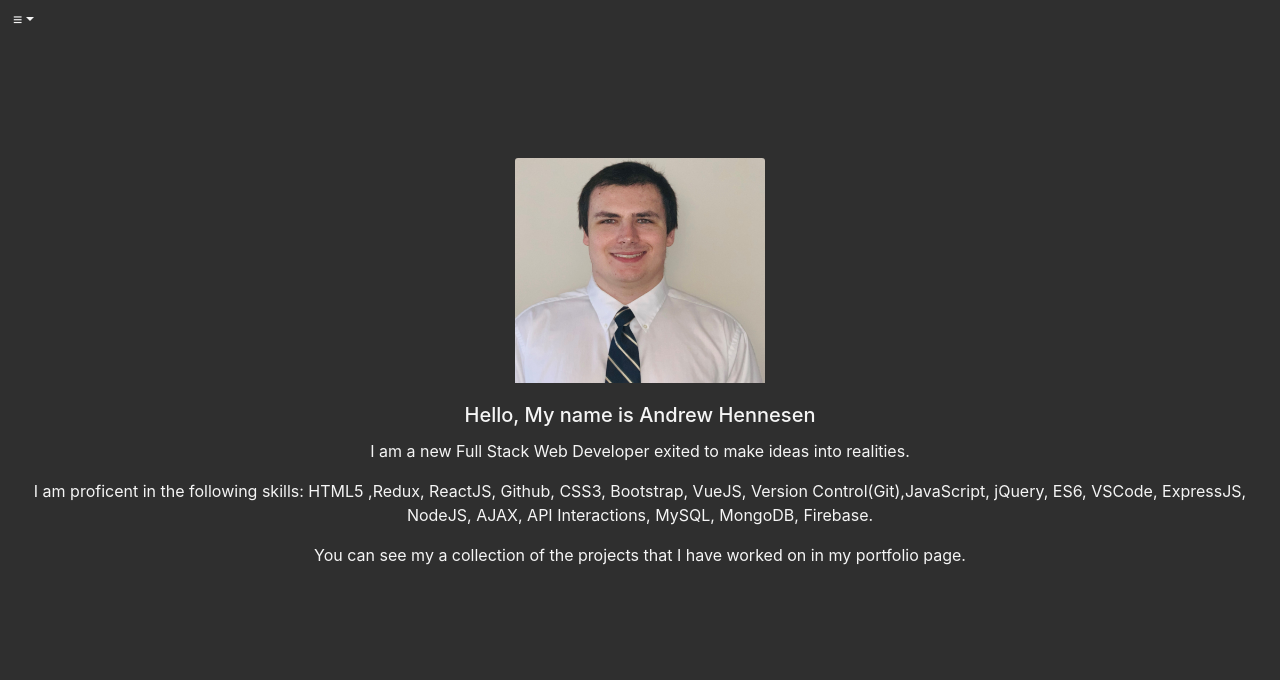
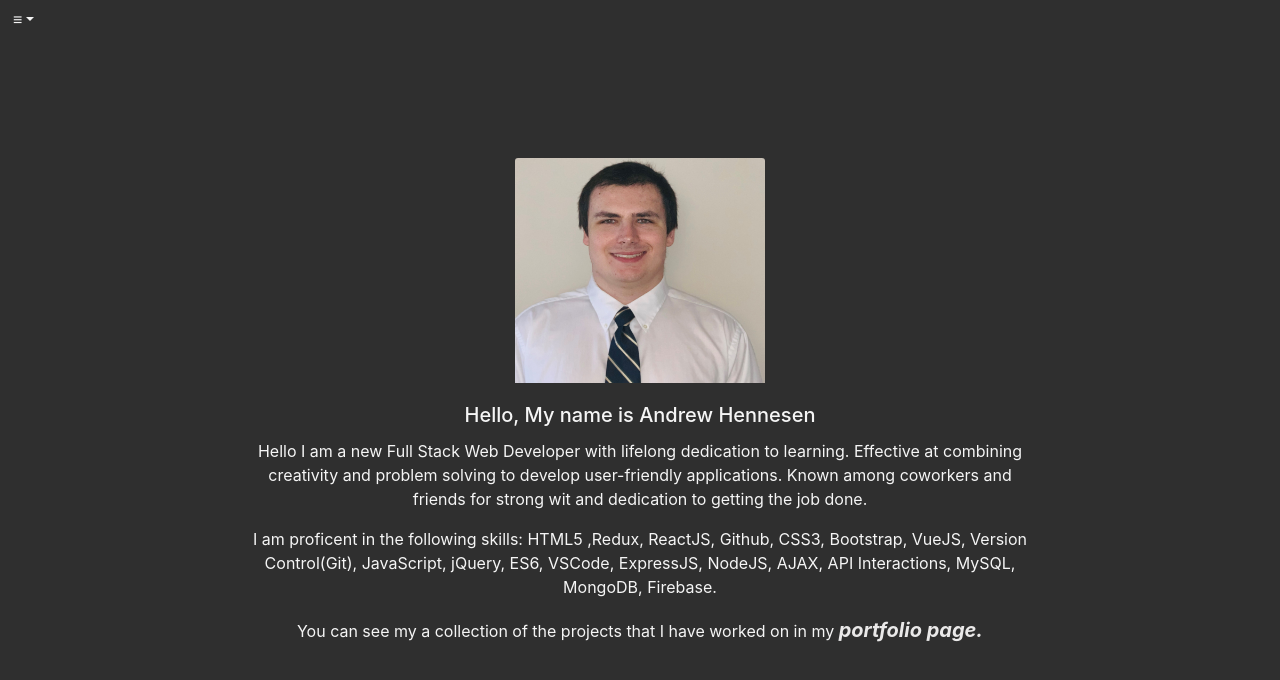
Before and after one commit to AHennesen/Portfolio-2, a React (Create React App) app: page / in a window 1280 px wide. Shown: the top 680 px of the page. Built offline with nearby package versions, Linux system fonts and the light colour scheme.

Commit message:
added tech skills and url link to portfolio in text

```diff
--- a/src/components/CardPic/index.js
+++ b/src/components/CardPic/index.js
@@ -1,5 +1,6 @@
 import React, { Component } from "react";
 import { Card } from 'react-bootstrap';
+import { ButtonGroup} from 'react-bootstrap';
 import './style.css';
 import  Image from './me.jpg';
 
@@ -12,16 +13,17 @@ class CardPic extends Component {
   <Card.Body>
     <Card.Title>Hello, My name is Andrew Hennesen</Card.Title>
     <Card.Text>
-      I am a new Full Stack Web Developer exited to make ideas into realities.
+      Hello I am a new Full Stack Web Developer with lifelong dedication to learning. Effective at combining creativity and problem solving to develop user-friendly applications. Known among coworkers and friends for strong wit and dedication to getting the job done.
     </Card.Text>
     <Card.Text>
-      I am proficent in the following skills: HTML5 ,Redux, ReactJS, Github, CSS3, Bootstrap, VueJS, Version Control(Git),JavaScript, jQuery, ES6, VSCode, ExpressJS, NodeJS, AJAX, API Interactions, MySQL, MongoDB, Firebase.
+      I am proficent in the following skills: HTML5 ,Redux, ReactJS, Github, CSS3, Bootstrap, VueJS, Version Control(Git), JavaScript, jQuery, ES6, VSCode, ExpressJS, NodeJS, AJAX, API Interactions, MySQL, MongoDB, Firebase.
     </Card.Text>
     <Card.Text>
-      You can see my a collection of the projects that I have worked on in my portfolio page.
+      You can see my a collection of the projects that I have worked on in my <a href = 'http://localhost:3000/Portfolio-2/Portfolio' class = 'fancy'>portfolio page.</a>
     </Card.Text>
   </Card.Body>
 </Card>
+
         )
     }};
 
--- a/src/components/CardPic/style.css
+++ b/src/components/CardPic/style.css
@@ -14,6 +14,17 @@
     color: whitesmoke;
     background-color: transparent;
     border: transparent;
-    width: 100%;
+    width: 65%;
     position: relative;
 };
+
+a.fancy{
+    color: red;
+}
+
+a {
+    color: #EAE9E9;
+    font-style: italic;
+    font-size: 20px;
+    font-weight: bold;
+}
--- a/src/components/SideCardPic/index.js
+++ b/src/components/SideCardPic/index.js
@@ -37,7 +37,8 @@ class Portfolio extends Component {
 				<h4 class="mt-60">Know Your Art</h4>
 				<p>Know Your Art is a react based memory game that revolves around famous art. The user must click eact painting only once per round. Once all the paintings have been clicked the user wins.</p>
                 <p>This project was made useing: HTML5, CSS3, React, Axios, and Bootstrap. </p>
-				<a href="https://ahennesen.github.io/ReactClickGame/" class="btn btn-default" target="_blank" rel = 'noopener noreferrer'>Give it a try</a>
+				<a href="https://ahennesen.github.io/ReactClickGame/" class="btn btn-default" target="_blank" rel = 'noopener noreferrer'>Give it a try </a>
+				<a href="https://github.com/AHennesen/ReactClickGame" class="btn btn-default" target="_blank" rel = 'noopener noreferrer'>Or visit the repository</a>
 			</div>
 			<div class="col-sm-6">
 				<Image src= {artGif} width="90%" rounded/>
@@ -53,7 +54,8 @@ class Portfolio extends Component {
                 <h4 class = 'mt-60'>Hacker News Scrapper</h4>
                 <p>A website that searches for the top stories from news.ycombinator and brings them up in a list.  Users can then comment on and save articles they would like to look at again later.</p>
                 <p>This project was made useing: HTML5, CSS3, AJAX, Axios, and Cheerio. </p>
-                <a href = 'https://cryptic-oasis-79349.herokuapp.com/' class = 'btn btn-default' target = '_blank' rel = 'noopener noreferrer'>Visit the website</a>
+                <a href = 'https://cryptic-oasis-79349.herokuapp.com/' class = 'btn btn-default' target = '_blank' rel = 'noopener noreferrer'>Visit the website </a>
+                <a href = 'https://github.com/AHennesen/moongoseHackerNews' class = 'btn btn-default' target = '_blank' rel = 'noopener noreferrer'>Or take look at the repository</a>
             </div>
         </div>
 
@@ -63,7 +65,8 @@ class Portfolio extends Component {
 				<h4 class="mt-60">onBoard</h4>
 				<p>onBoard is a web based app that allows people to both find and create pick-up games for all their favorite board games.  Users must make an account and from there they can choose to join another players game that is already schedule or make their own if they would prefer.</p>
                 <p>This project was made useing: HTML5, CSS3, React, Redux,  Axios, and Bootstrap. </p>
-				<a href="https://floating-wave-65456.herokuapp.com/" class="btn btn-default" target="_blank" rel = 'noopener noreferrer'>Visit the Site</a>
+				<a href="https://quiet-fortress-68299.herokuapp.com" class="btn btn-default" target="_blank" rel = 'noopener noreferrer'>Visit the Site </a>
+				<a href="https://github.com/AHennesen/onBoard" class="btn btn-default" target="_blank" rel = 'noopener noreferrer'>Or take a look at the repository</a>
 			</div>
 			<div class="col-sm-6">
 				<Image src = {onBoard} width="90%" rounded/>
```
Also changed, not shown: src/components/Dropdown/style.css (line endings or trailing spaces).
